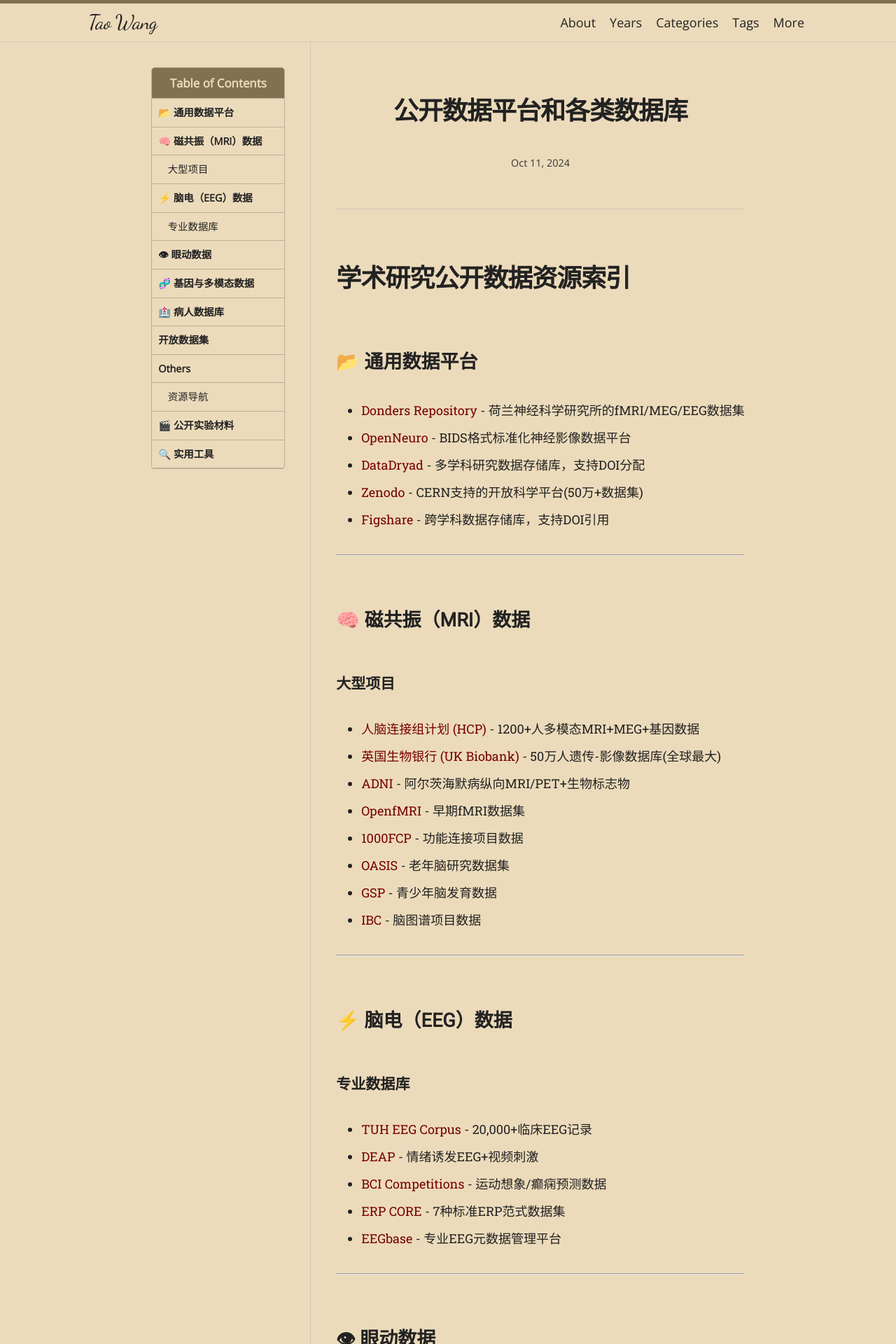
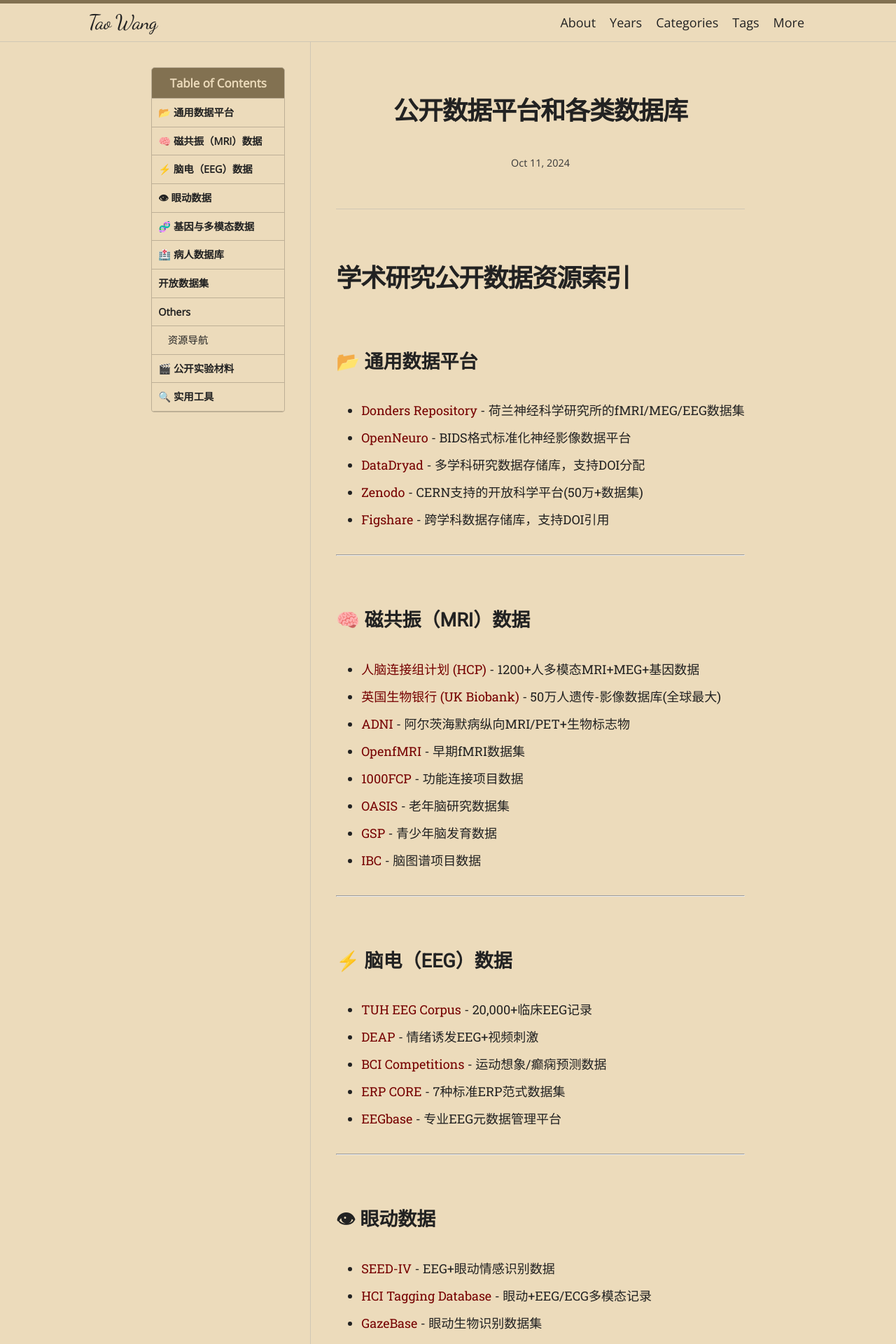
Before and after one commit to wsanshi30/Blog, a Jekyll site: the page built from _posts/2024-10-15-公开数据整理.md, in a window 1280 px wide. Shown: the top 1920 px of the page at 70% size. Built offline with Jekyll 4.4.1, drawn with Linux system fonts in a browser that asks for light colours; nearby versions of some CDN libraries; some web fonts are replaced.

Commit message:
Update 2024-10-15-公开数据整理.md

```diff
--- a/_posts/2024-10-15-公开数据整理.md
+++ b/_posts/2024-10-15-公开数据整理.md
@@ -19,7 +19,6 @@ toc: true
 ---
 
 ## 🧠 磁共振（MRI）数据
-### 大型项目
 - [人脑连接组计划 (HCP)](http://www.humanconnectome.org) - 1200+人多模态MRI+MEG+基因数据
 - [英国生物银行 (UK Biobank)](https://www.ukbiobank.ac.uk) - 50万人遗传-影像数据库(全球最大)
 - [ADNI](http://adni.loni.usc.edu) - 阿尔茨海默病纵向MRI/PET+生物标志物
@@ -32,7 +31,6 @@ toc: true
 ---
 
 ## ⚡ 脑电（EEG）数据
-### 专业数据库
 - [TUH EEG Corpus](https://isip.piconepress.com/projects/tuh_eeg) - 20,000+临床EEG记录
 - [DEAP](http://www.eecs.qmul.ac.uk/mmv/datasets/deap) - 情绪诱发EEG+视频刺激
 - [BCI Competitions](https://www.bbci.de/competition) - 运动想象/癫痫预测数据
```
